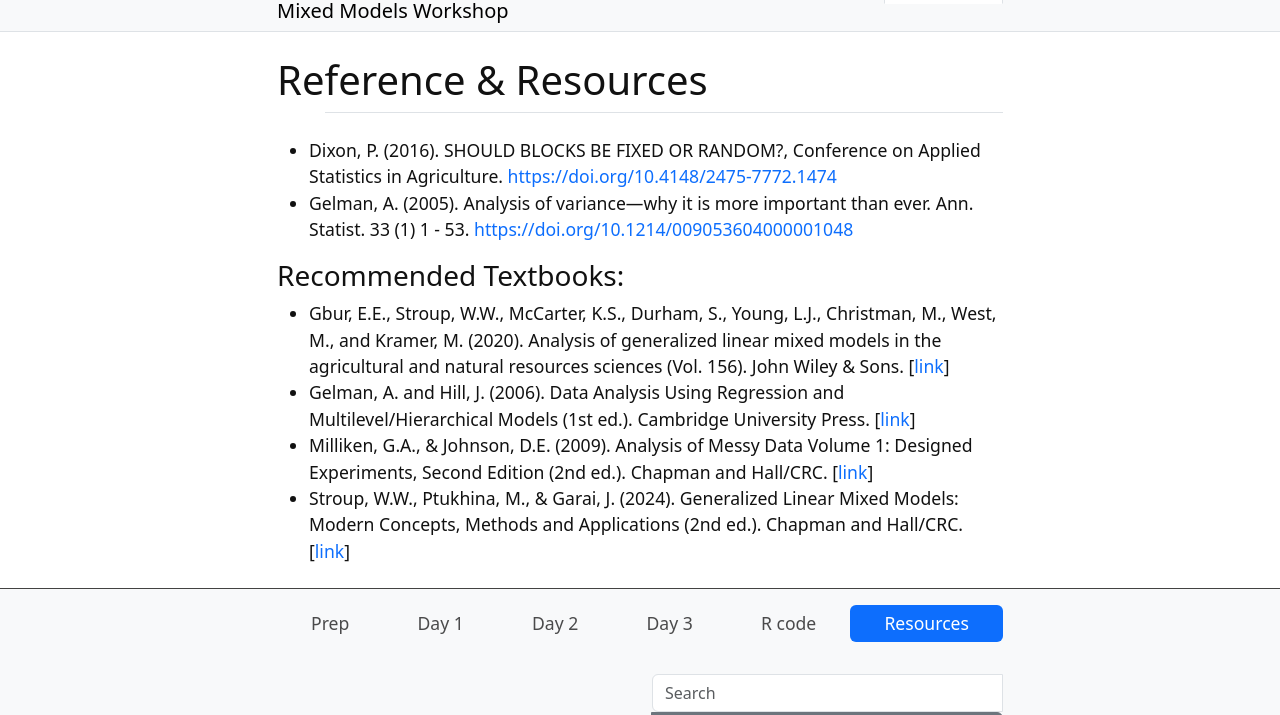
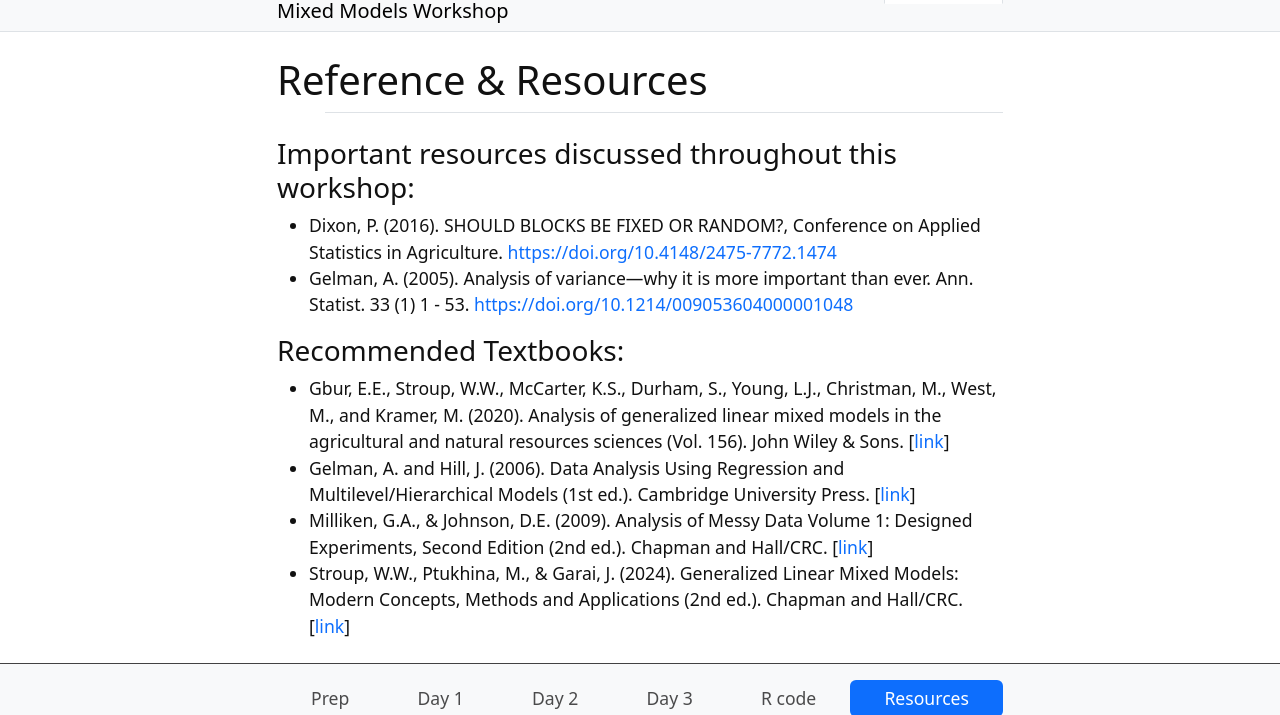
Before and after one commit to jlacasa/mixed-models-spring25, a Jekyll site: the page built from content/5-resources.md, in a window 1280 px wide, cut to the strip 121-836 px from the top of the page. Built offline with Jekyll 4.4.1, drawn with Linux system fonts in a browser that asks for light colours.

Commit message:
Update 5-resources.md

```diff
--- a/content/5-resources.md
+++ b/content/5-resources.md
@@ -2,6 +2,8 @@
 title: Reference & Resources
 nav: Resources
 ---
+
+### Important resources discussed throughout this workshop:
 
 - Dixon, P. (2016). SHOULD BLOCKS BE FIXED OR RANDOM?, Conference on Applied Statistics in Agriculture. [https://doi.org/10.4148/2475-7772.1474](https://newprairiepress.org/cgi/viewcontent.cgi?article=1474&context=agstatconference)
 - Gelman, A. (2005). Analysis of variance—why it is more important than ever. Ann. Statist. 33 (1) 1 - 53. [https://doi.org/10.1214/009053604000001048](https://projecteuclid.org/journals/annals-of-statistics/volume-33/issue-1/Analysis-of-variancewhy-it-is-more-important-than-ever/10.1214/009053604000001048.full)
```
